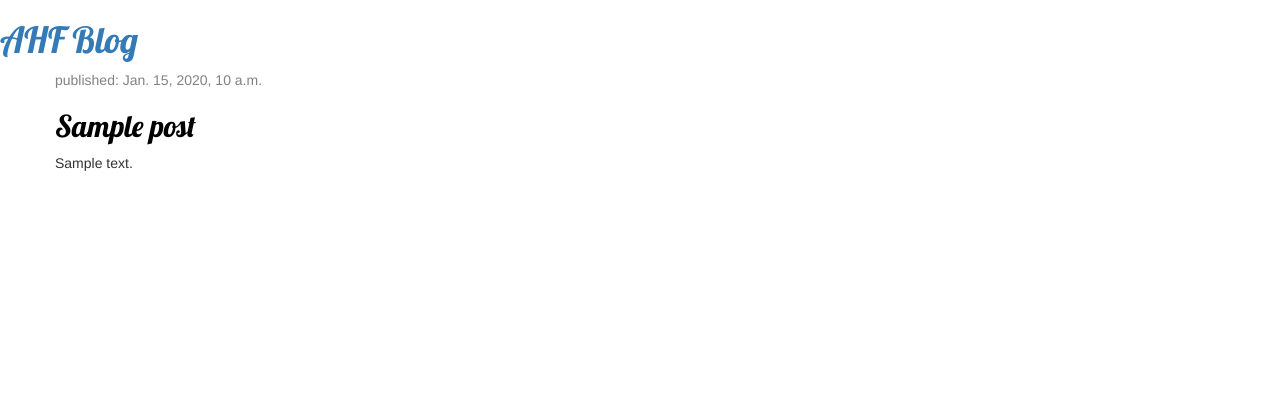
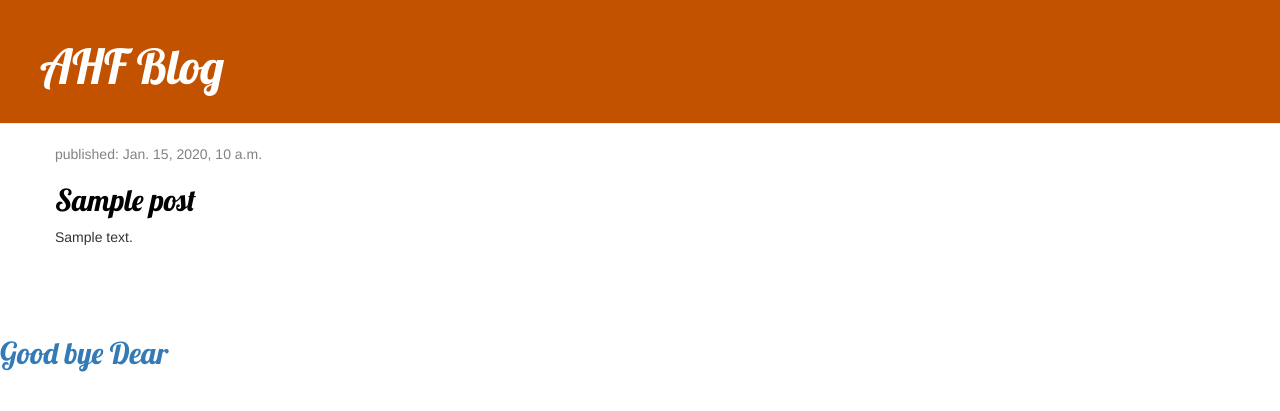
Before and after one commit to amirhossein21/my-first-blog, a Django app: template myblog/templates/myblog/post_list.html in a window 1280 px wide. Shown: the top 411 px of the page. Run offline with Django 3.2, Linux system fonts and the light colour scheme; the template is opened without the code that fills it: values that come from a table or form of the project are taken from there, others are empty; tables that the repository leaves empty hold one stand-in row (values such as "Sample post"); some libraries are stand-ins or nearby versions.

Commit message:
sj1 and css

```diff
--- a/myblog/templates/myblog/post_list.html
+++ b/myblog/templates/myblog/post_list.html
@@ -8,9 +8,11 @@
         <link href="//fonts.googleapis.com/css?family=Lobster&subset=latin,latin-ext" rel="stylesheet" type="text/css">
     </head>
     <body>
-        <div>
+        <div class="page-header">
             <h1><a href="/">AHF Blog</a></h1>
         </div>
+
+
 
 
 
@@ -32,5 +34,8 @@
 </div>
 
 
+    <div><h2><a href="sj1.html">Good bye Dear</a><h2></div>
+
+
     </body>
 </html>
```
Also changed, not shown: myblog/templates/myblog/aa.jpg (renamed from myblog/templates/myblog/tamrin/aa.jpg), myblog/templates/myblog/sj1.css (renamed from myblog/templates/myblog/tamrin/sj1.css), myblog/templates/myblog/sj1.html (renamed from myblog/templates/myblog/tamrin/sj1.html).
